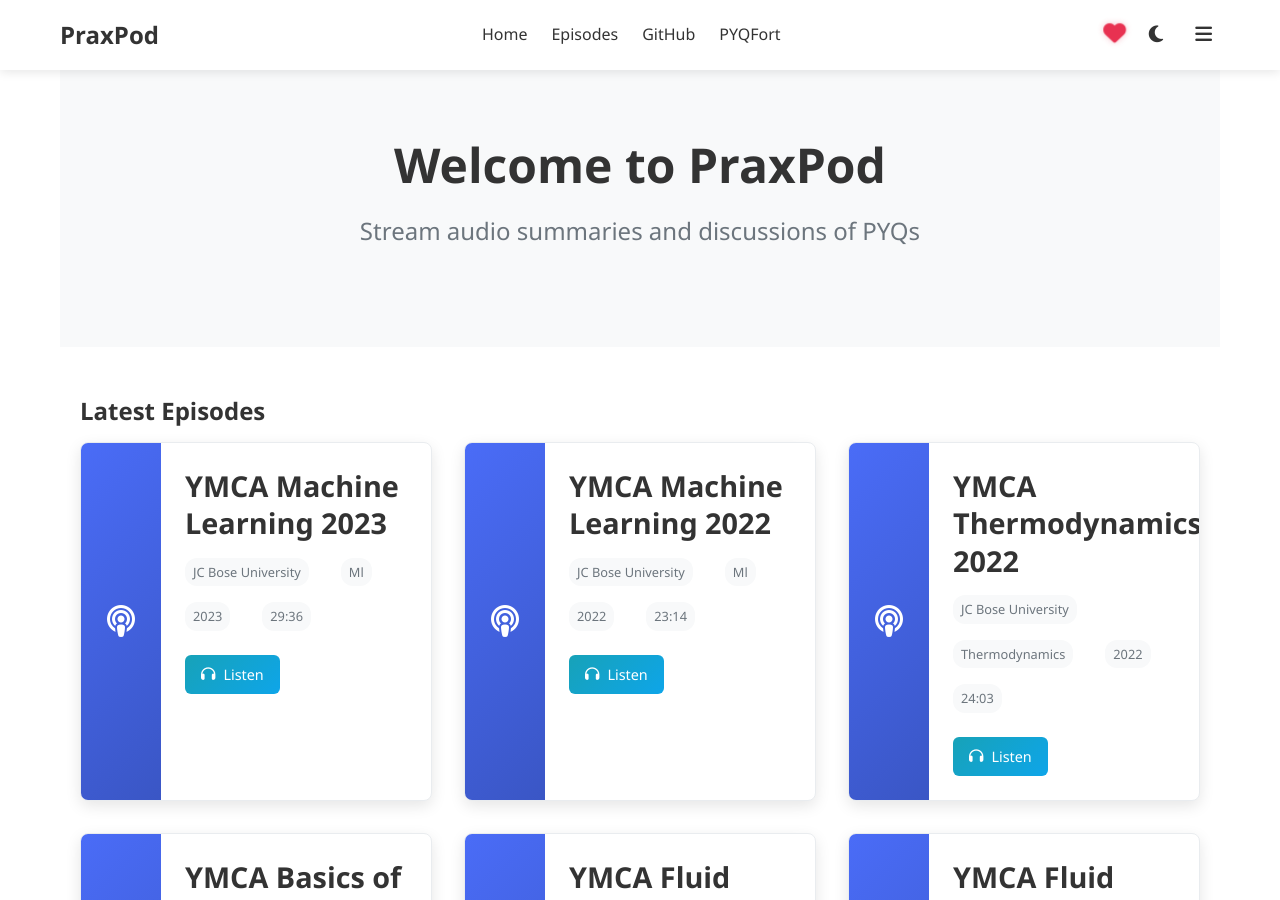
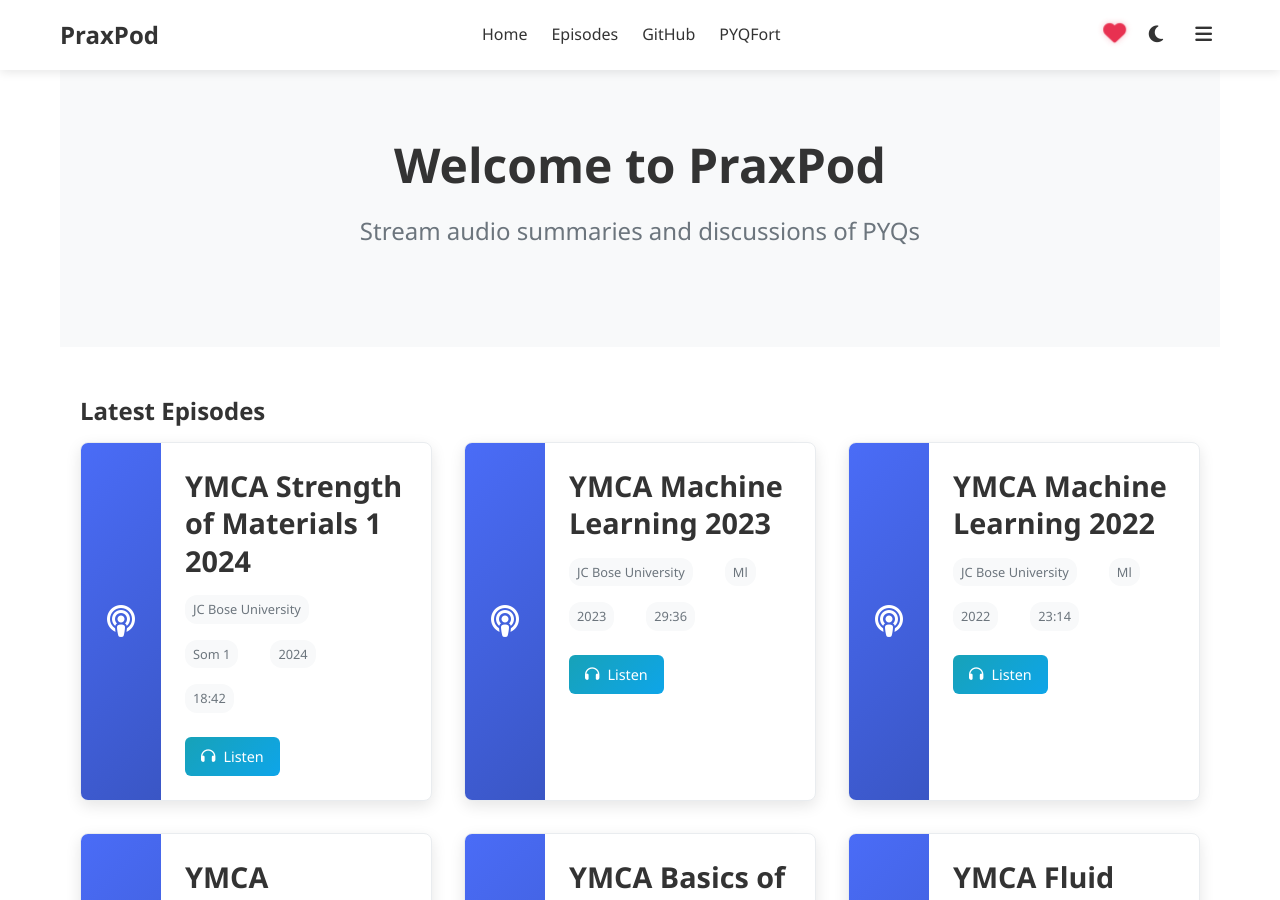
Before and after one commit to Saumy1905/PraxPod, a Jekyll site: the page built from index.html, in a window 1280 px wide and 900 px high. Built offline with Jekyll 4.4.1, drawn with Linux system fonts in a browser that asks for light colours.

Commit message:
[ymca] [som-1] updated

```diff
--- a/_data/podcasts.yml
+++ b/_data/podcasts.yml
@@ -229,7 +229,7 @@
       year: 2022
       audio_url: /PraxPod/assets/audio/pyq-discussions/ymca/ml/ymca-ml-2022.mp3
       duration: "23:14"
-      published: 2025-08-22
+      published: 2025-09-19
     - id: ymca-ml-2023
       title: YMCA Machine Learning 2023
       college: ymca
@@ -237,7 +237,15 @@
       year: 2023
       audio_url: /PraxPod/assets/audio/pyq-discussions/ymca/ml/ymca-ml-2023.mp3
       duration: "29:36"
-      published: 2025-08-22
+      published: 2025-09-19
+    - id: ymca-som-1-2024
+      title: YMCA Strength of Materials 1 2024
+      college: ymca
+      branch: som-1
+      year: 2024
+      audio_url: /PraxPod/assets/audio/pyq-discussions/ymca/som-1/ymca-som-1-2024.mp3
+      duration: "18:42"
+      published: 2025-09-19
     - id: nit-kur-env-science-2023
       title: NIT Kurukshetra Environmental Science 2023
       college: nit-kur
--- /dev/null
+++ b/episodes/ymca/som-1/ymca-som-1-2024/index.html
@@ -0,0 +1,14 @@
+---
+layout: episode
+title: YMCA Strength of Materials 1 2024
+episode_id: ymca-som-1-2024
+college: ymca
+branch: som-1
+year: 2024
+duration: "18:42"
+audio_url: /assets/audio/pyq-discussions/ymca/som-1/ymca-som-1-2024.mp3
+cover: /PraxPod/assets/audio/covers/default-cover.jpg
+subtitle: "PYQ Summary & Discussion"
+notes: "Key topics: strength of materials, stress-strain analysis, and mechanical properties."
+permalink: /PraxPod/episodes/ymca/som-1/ymca-som-1-2024/
+---
```
Also changed, not shown: 1 other file.
